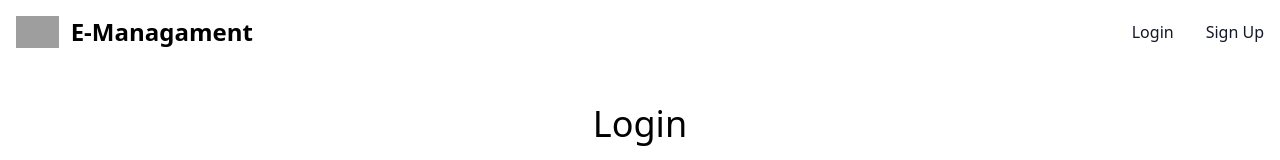
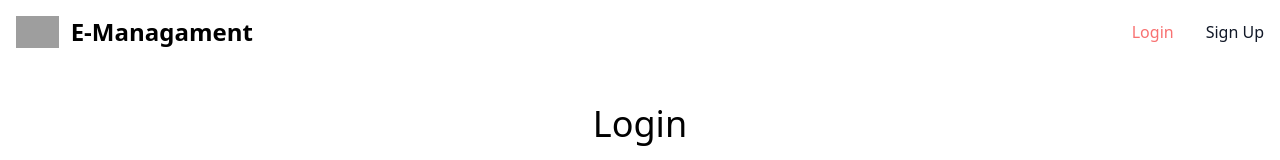
Before and after one commit to michalm57/e_managament_front, a Vue app: page /login in a window 1280 px wide. Shown: the top 160 px of the page. Built offline with nearby package versions, Linux system fonts and the light colour scheme; no server answers; grey boxes are pictures that could not be loaded.

Commit message:
use other color for current route nav elements

```diff
--- a/src/components/Navigation/NavBarComponent.vue
+++ b/src/components/Navigation/NavBarComponent.vue
@@ -16,7 +16,7 @@
       </router-link>
       <div class="hidden w-full md:block md:w-auto" id="navbar-default">
         <ul
-          class="font-medium flex flex-col p-4 md:p-0 mt-4 border border-gray-100 rounded-lg bg-gray-50 md:flex-row md:space-x-8 md:mt-0 md:border-0 md:bg-white dark:bg-gray-800 md:dark:bg-gray-900 dark:border-gray-700"
+          class="font-medium flex flex-col p-4 md:p-0 border-gray-100 md:flex-row md:space-x-8"
         >
           <li>
             <router-link
@@ -24,8 +24,9 @@
               v-if="user"
               to="/"
               href="#"
-              class="block py-2 pl-3 pr-4 text-gray-900 rounded hover:bg-gray-100 md:hover:bg-transparent md:border-0 md:hover:text-blue-700 md:p-0 dark:text-white md:dark:hover:text-blue-500 dark:hover:bg-gray-700 dark:hover:text-white md:dark:hover:bg-transparent"
+              class="block text-gray-900 md:hover:text-red-400"
               aria-current="page"
+              :class="{ 'text-red-400': currentRouteName === 'HomePage' }"
             >
               Home</router-link
             >
@@ -33,7 +34,7 @@
           <li v-if="user">
             <a
               href="javascript:void(0)"
-              class="block py-2 pl-3 pr-4 text-gray-900 rounded hover:bg-gray-100 md:hover:bg-transparent md:border-0 md:hover:text-blue-700 md:p-0 dark:text-white md:dark:hover:text-blue-500 dark:hover:bg-gray-700 dark:hover:text-white md:dark:hover:bg-transparent"
+              class="block text-gray-900 md:hover:text-red-400"
               aria-current="page"
               @click="handleClick"
             >
@@ -43,7 +44,8 @@
           <li v-if="!user">
             <router-link
               to="/login"
-              class="block py-2 pl-3 pr-4 text-gray-900 rounded hover:bg-gray-100 md:hover:bg-transparent md:border-0 md:hover:text-blue-700 md:p-0 dark:text-white md:dark:hover:text-blue-500 dark:hover:bg-gray-700 dark:hover:text-white md:dark:hover:bg-transparent"
+              class="block text-gray-900 md:hover:text-red-400"
+              :class="{ 'text-red-400': currentRouteName === 'LoginPage' }"
               >Login</router-link
             >
           </li>
@@ -51,7 +53,8 @@
             <router-link
               to="/sign-up"
               href="#"
-              class="block py-2 pl-3 pr-4 text-gray-900 rounded hover:bg-gray-100 md:hover:bg-transparent md:border-0 md:hover:text-blue-700 md:p-0 dark:text-white md:dark:hover:text-blue-500 dark:hover:bg-gray-700 dark:hover:text-white md:dark:hover:bg-transparent"
+              class="block text-gray-900 md:hover:text-red-400"
+              :class="{ 'text-red-400': currentRouteName === 'SignUpPage' }"
               >Sign Up</router-link
             >
           </li>
@@ -63,9 +66,14 @@
 
 <script>
 import { mapGetters } from "vuex";
+
 export default {
   name: "NavBarComponent",
-
+  data() {
+    return {
+      currentRoute: "",
+    };
+  },
   methods: {
     handleClick() {
       localStorage.removeItem("token");
@@ -75,6 +83,9 @@ export default {
   },
   computed: {
     ...mapGetters(["user"]),
+    currentRouteName() {
+      return this.$route.name;
+    },
   },
 };
 </script>
```
